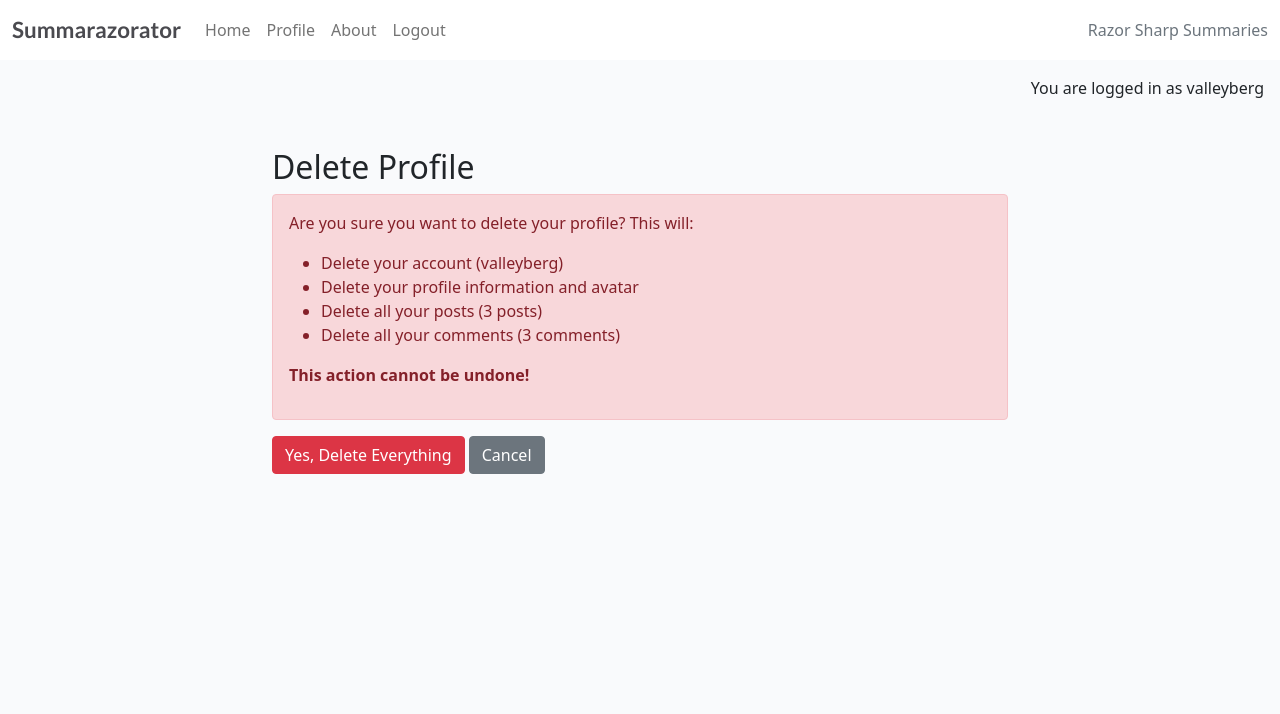
After one commit to cptvalleyberg84/summarazorator, a Django app: page /profiler/profiler/1/delete/ in a window 1280 px wide. The commit adds this page. Shown: the top 714 px of the page. Run offline with Django 4.2, Linux system fonts and the light colour scheme; a user stored in the database is signed in; data comes from the database, SQL or seed files in the repository; both versions use the stored data as it was after the commit.

Commit message:
Add profiler deletor

```diff
--- /dev/null
+++ b/profiler/templates/profiler/profiler_deletor.html
@@ -0,0 +1,25 @@
+{% extends 'base.html' %}
+{% block content %}
+<div class="container mt-5">
+    <div class="row">
+        <div class="col-md-8 offset-md-2">
+            <h2>Delete Profile</h2>
+            <div class="alert alert-danger">
+                <p>Are you sure you want to delete your profile? This will:</p>
+                <ul>
+                    <li>Delete your account ({{ profiler.user.username }})</li>
+                    <li>Delete your profile information and avatar</li>
+                    <li>Delete all your posts ({{ post_count }} posts)</li>
+                    <li>Delete all your comments ({{ comment_count }} comments)</li>
+                </ul>
+                <p><strong>This action cannot be undone!</strong></p>
+            </div>
+            <form method="POST">
+                {% csrf_token %}
+                <button type="submit" class="btn btn-danger">Yes, Delete Everything</button>
+                <a href="{% url 'profiler_edit' profiler.pk %}" class="btn btn-secondary">Cancel</a>
+            </form>
+        </div>
+    </div>
+</div>
+{% endblock %}
--- a/profiler/templates/profiler/profiler_editor.html
+++ b/profiler/templates/profiler/profiler_editor.html
@@ -59,5 +59,10 @@
     {% else %}
     <p>Log in to edit your profile.</p>
     {% endif %}
+
+    <!-- Deletor -->
+    {% if user == profiler.user %}
+    <a href="{% url 'profiler_delete' profiler.pk %}" class="btn btn-danger">Delete Profile</a>
+    {% endif %}
 </div>
 {% endblock content %}
--- a/profiler/urls.py
+++ b/profiler/urls.py
@@ -4,4 +4,6 @@ from django.urls import path
 urlpatterns = [
     path('', views.profiler_page, name='profiler'),
     path('edit/<int:profiler_id>/', views.profiler_edit, name='profiler_edit'),
+    path('profiler/<int:pk>/delete/', views.profile_delete, name='profiler_delete'),
+
 ]
--- a/profiler/views.py
+++ b/profiler/views.py
@@ -70,3 +70,25 @@ def profiler_edit(request, profiler_id):
             'profiler': profiler
         },
     )
+
+@login_required
+def profile_delete(request, pk):
+    profiler = get_object_or_404(Profiler, pk=pk)
+
+    if request.user != profiler.user:
+        messages.error(request, 'You can only delete your own profile.')
+        return redirect('profiler')
+
+    if request.method == 'POST':
+        user = profiler.user
+        user.delete()
+
+        messages.success(request, 'Your account and all associated data have been deleted.')
+        return redirect('home')
+
+    context = {
+        'profiler': profiler,
+        'post_count': Post.objects.filter(author=request.user).count(),
+        'comment_count': Comment.objects.filter(author=request.user).count(),
+    }
+    return render(request, 'profiler/profiler_deletor.html', context)
--- a/summarazorator/settings.py
+++ b/summarazorator/settings.py
@@ -28,7 +28,7 @@ TEMPLATES_DIR = os.path.join(BASE_DIR, 'templates')
 SECRET_KEY = 'django-insecure-v6ylt*h6y$k##tpj*=rd!bo*_z)2)s)3&(#4(v#3b#*)5_c_md'
 
 # SECURITY WARNING: don't run with debug turned on in production!
-DEBUG = True
+DEBUG = False
 
 ALLOWED_HOSTS = ['8000-cptvalleybe-summarazora-s50rt81q064.ws.codeinstitute-ide.net',
                 '.herokuapp.com']
```
Also changed, not shown: db.sqlite3.
